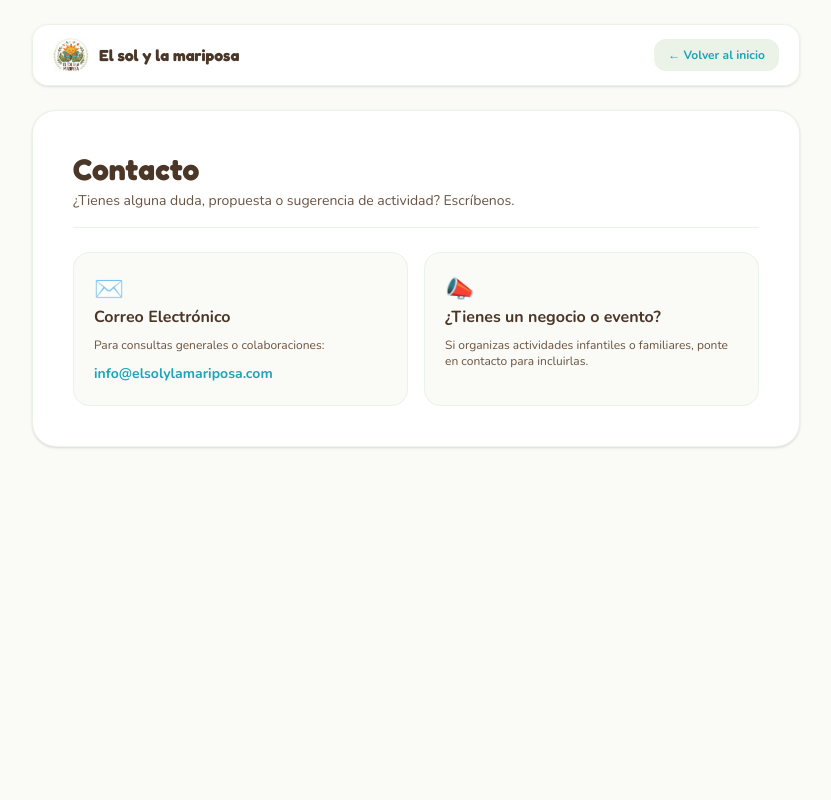
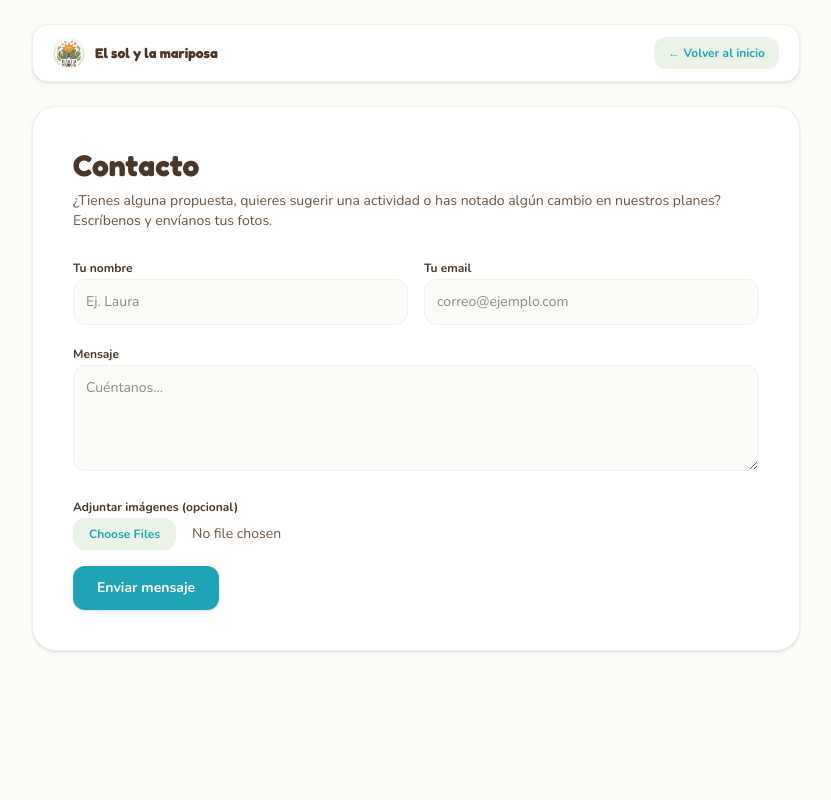
Before and after one commit to webastur2026/mi-web-actividades, a Next.js app: page /contacto in a window 1280 px wide. Shown: the top 800 px of the page, without its empty margins (224-1055 px from the left). Built offline with nearby package versions, Linux system fonts and the light colour scheme.

Commit message:
Añadidos enlaces de Quiénes somos y Contacto al Footer

```diff
--- a/app/contacto/page.tsx
+++ b/app/contacto/page.tsx
@@ -3,7 +3,6 @@ import Image from 'next/image';
 
 export const metadata = {
   title: 'Contacto - El sol y la mariposa',
-  description: 'Ponte en contacto con el equipo de El sol y la mariposa.',
 };
 
 export default function ContactoPage() {
@@ -12,62 +11,57 @@ export default function ContactoPage() {
       <div className="max-w-3xl mx-auto space-y-6">
 
         {/* Navegación Superior */}
-        <nav className="bg-white/90 backdrop-blur-md border border-[#EBF2E8] px-5 py-3 rounded-2xl shadow-sm flex items-center justify-between">
-          <Link href="/" className="flex items-center gap-2.5 group">
-            <div className="relative w-9 h-9 shrink-0">
-              <Image
-                src="/logo.png"
-                alt="Logo El Sol y la Mariposa"
-                fill
-                className="object-contain group-hover:scale-105 transition-transform"
-                priority
-              />
+        <nav className="bg-white border border-[#EBF2E8] px-5 py-3 rounded-2xl shadow-sm flex items-center justify-between">
+          <Link href="/" className="flex items-center gap-2.5">
+            <div className="relative w-8 h-8">
+              <Image src="/logo.png" alt="Logo" fill className="object-contain" priority />
             </div>
-            <span className="font-heading font-bold text-sm sm:text-base text-[#4A3728] group-hover:text-[#1FA4B6] transition-colors">
+            <span className="font-heading font-bold text-sm text-[#4A3728]">
               El sol y la mariposa
             </span>
           </Link>
-
-          <Link
-            href="/"
-            className="text-xs font-bold text-[#1FA4B6] bg-[#EBF2E8] px-3.5 py-2 rounded-xl hover:bg-[#FAFAF7] transition-colors"
-          >
+          <Link href="/" className="text-xs font-bold text-[#1FA4B6] bg-[#EBF2E8] px-3.5 py-2 rounded-xl">
             ← Volver al inicio
           </Link>
         </nav>
 
-        {/* Tarjeta de Contacto */}
+        {/* Contenido y Formulario */}
         <article className="bg-white p-6 sm:p-10 rounded-3xl border border-[#EBF2E8] shadow-sm space-y-6">
-          <header className="border-b border-[#EBF2E8] pb-4">
-            <h1 className="text-3xl font-bold text-[#4A3728] font-heading">
+          <div>
+            <h1 className="text-2xl sm:text-3xl font-bold text-[#4A3728] font-heading">
               Contacto
             </h1>
-            <p className="text-sm text-[#6B5340] mt-1">
-              ¿Tienes alguna duda, propuesta o sugerencia de actividad? Escríbenos.
+            <p className="text-sm text-[#6B5340] mt-2">
+              ¿Tienes alguna propuesta, quieres sugerir una actividad o has notado algún cambio en nuestros planes? Escríbenos y envíanos tus fotos.
             </p>
-          </header>
+          </div>
 
-          <div className="grid grid-cols-1 sm:grid-cols-2 gap-4">
-            <div className="bg-[#FAFAF7] p-5 rounded-2xl border border-[#EBF2E8] space-y-2">
-              <span className="text-2xl">✉️</span>
-              <h3 className="font-bold text-[#4A3728] text-base">Correo Electrónico</h3>
-              <p className="text-xs text-[#6B5340]">Para consultas generales o colaboraciones:</p>
-              <a
-                href="mailto:info@elsolylamariposa.com"
-                className="inline-block text-sm font-bold text-[#1FA4B6] hover:underline"
-              >
-                info@elsolylamariposa.com
-              </a>
+          <form className="space-y-4">
+            <div className="grid grid-cols-1 sm:grid-cols-2 gap-4">
+              <div className="space-y-1">
+                <label htmlFor="nombre" className="text-xs font-bold text-[#4A3728]">Tu nombre</label>
+                <input type="text" id="nombre" name="nombre" required className="w-full p-3 bg-[#FAFAF7] border border-[#EBF2E8] rounded-xl text-sm outline-none focus:ring-2 focus:ring-[#1FA4B6]" placeholder="Ej. Laura" />
+              </div>
+              <div className="space-y-1">
+                <label htmlFor="email" className="text-xs font-bold text-[#4A3728]">Tu email</label>
+                <input type="email" id="email" name="email" required className="w-full p-3 bg-[#FAFAF7] border border-[#EBF2E8] rounded-xl text-sm outline-none focus:ring-2 focus:ring-[#1FA4B6]" placeholder="correo@ejemplo.com" />
+              </div>
             </div>
 
-            <div className="bg-[#FAFAF7] p-5 rounded-2xl border border-[#EBF2E8] space-y-2">
-              <span className="text-2xl">📣</span>
-              <h3 className="font-bold text-[#4A3728] text-base">¿Tienes un negocio o evento?</h3>
-              <p className="text-xs text-[#6B5340]">
-                Si organizas actividades infantiles o familiares, ponte en contacto para incluirlas.
-              </p>
+            <div className="space-y-1">
+              <label htmlFor="mensaje" className="text-xs font-bold text-[#4A3728]">Mensaje</label>
+              <textarea id="mensaje" name="mensaje" rows={4} required className="w-full p-3 bg-[#FAFAF7] border border-[#EBF2E8] rounded-xl text-sm outline-none focus:ring-2 focus:ring-[#1FA4B6]" placeholder="Cuéntanos..." />
             </div>
-          </div>
+
+            <div className="space-y-1">
+              <label htmlFor="adjunto" className="text-xs font-bold text-[#4A3728]">Adjuntar imágenes (opcional)</label>
+              <input type="file" id="adjunto" name="adjunto" accept="image/*" multiple className="w-full text-sm text-[#6B5340] file:mr-4 file:py-2 file:px-4 file:rounded-xl file:border-0 file:text-xs file:font-bold file:bg-[#EBF2E8] file:text-[#1FA4B6] hover:file:bg-[#FAFAF7] transition-colors" />
+            </div>
+
+            <button type="submit" className="w-full sm:w-auto bg-[#1FA4B6] text-white font-bold text-sm px-6 py-3 rounded-xl shadow-sm hover:bg-[#188897] transition-colors">
+              Enviar mensaje
+            </button>
+          </form>
         </article>
 
       </div>
```
